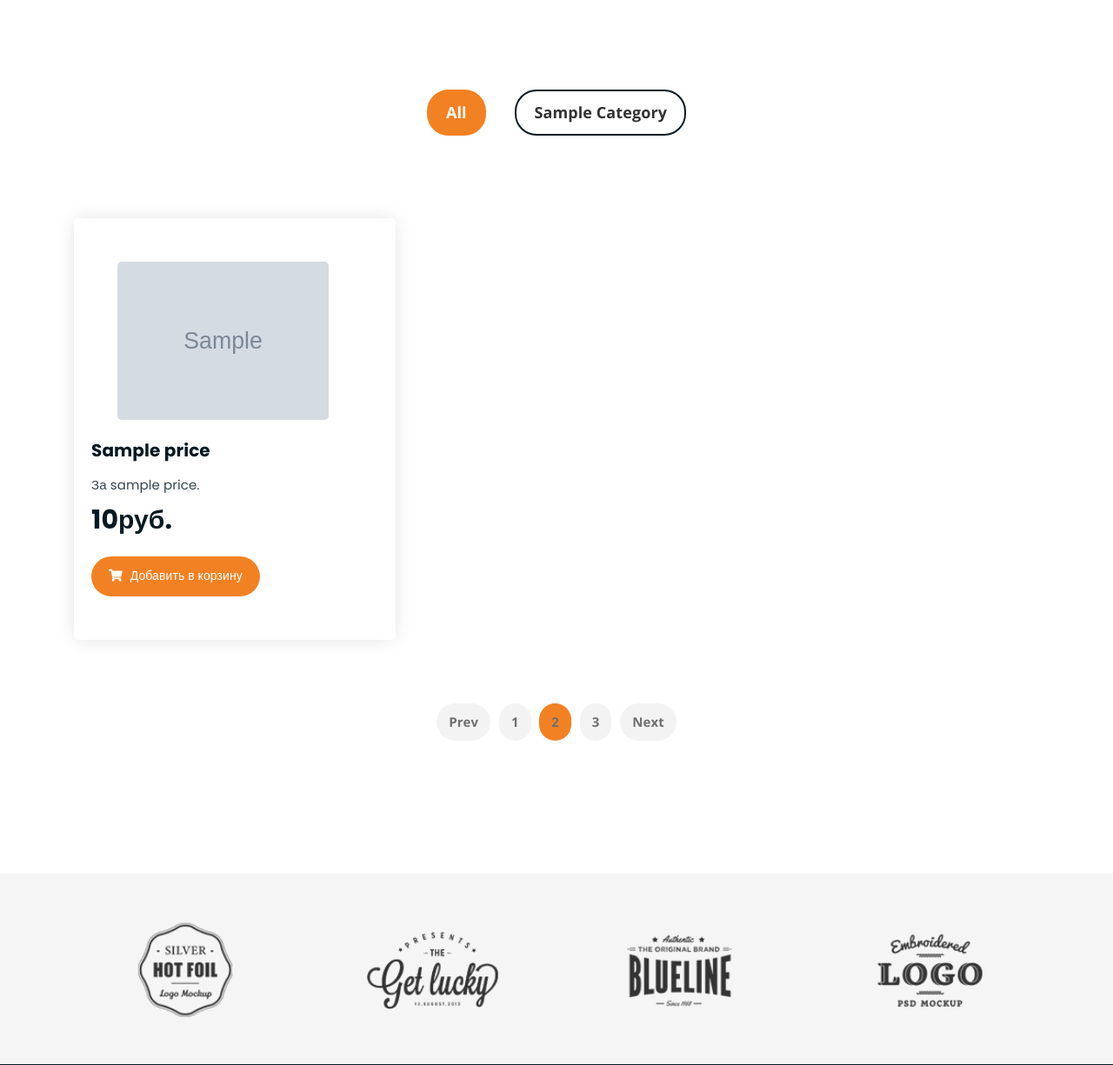
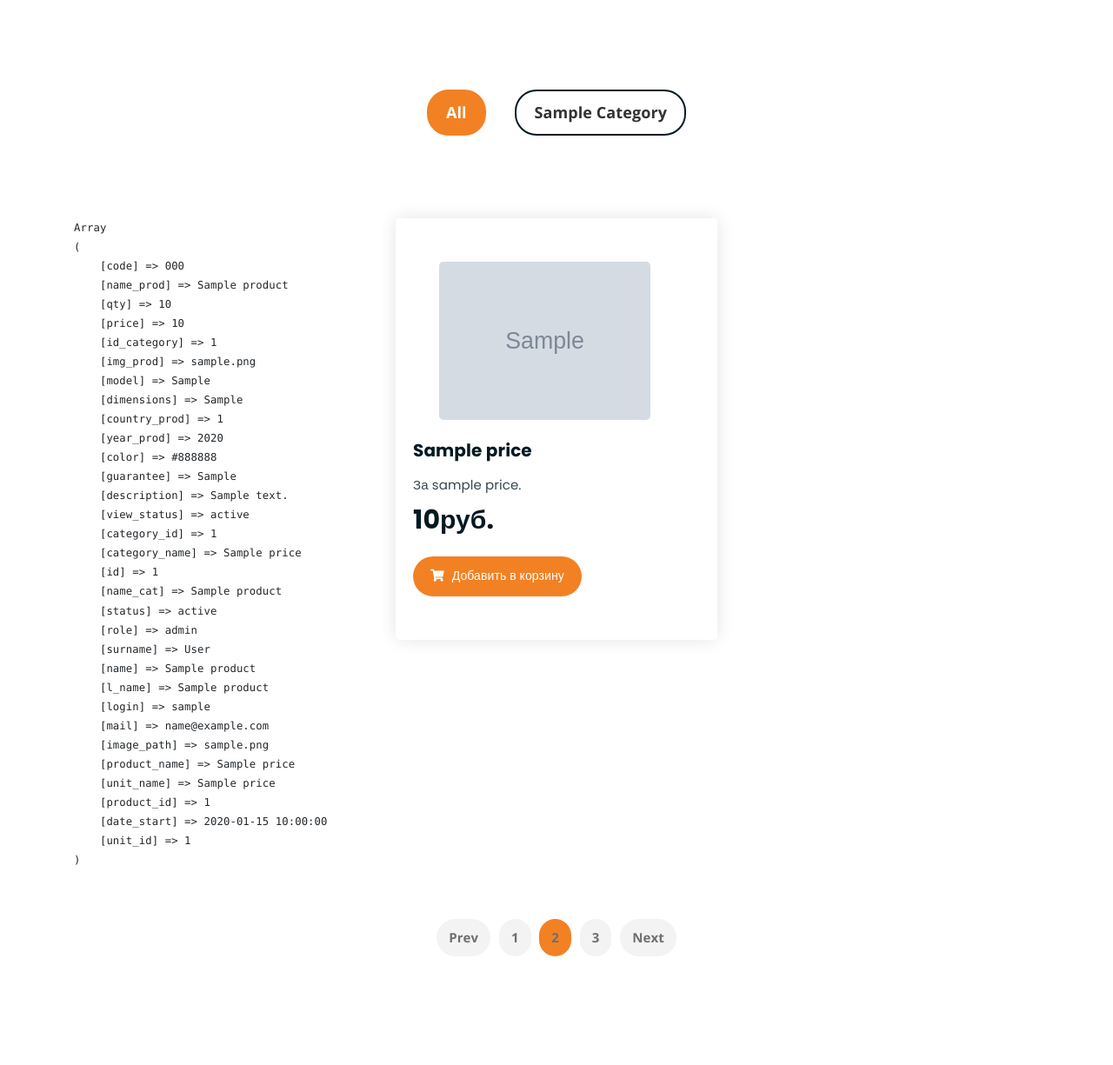
Before and after one commit to kychanova/mdk08.01, a PHP site: page /shop.php in a window 1280 px wide. Shown: the part 513-1738 px from the top of the page at 87% size. Run offline with PHP 8.4, Linux system fonts and the light colour scheme; tables that the repository leaves empty or names only in its code hold one stand-in row (values such as "Sample post"); grey boxes marked "Sample" are stand-in pictures.

Commit message:
change shop

```diff
--- a/controllers/connect.php
+++ b/controllers/connect.php
@@ -1,8 +1,8 @@
 <?php
-$host = 'localhost';
+$host = '127.0.0.2';
 $db = 'frutkha';
 $user = 'root';
 $pass = '';
 
-$conn = new mysqli($host, $user, $pass, $db);
-if ($conn->connect_error) die("Fatal error");
+$conn = mysqli_connect($host, $user, $pass, $db);
+if (!$conn) die("Fatal error");
--- a/shop.php
+++ b/shop.php
@@ -77,16 +77,19 @@
 
 					for ($i=0;$i<$num_rows;$i++){
 						$prod = mysqli_fetch_array($result_prod, MYSQLI_ASSOC);
-						$price = strtolower($prod['unit_name']);
+						echo "<pre>";
+						print_r($prod);
+						echo "</pre>";
+						$unit = strtolower($prod['unit_name']);
 						$prod_html = <<<_ITEM
 
 						<div class="">
 							<div class="single-product-item">
 								<div class="product-image">
-									<a href="single-product.html?prod_id=$prod[product_id]"><img src="assets/img/products/$prod[image_path]" alt="$prod[product_name]"></a>
+									<a href="single-product.php?prod_id=$prod[product_id]"><img src="assets/img/products/$prod[image_path]" alt="$prod[product_name]"></a>
 								</div>
 								<h3>$prod[product_name]</h3>
-								<p class="product-price"><span>За $price.</span> $prod[price]руб. </p>
+								<p class="product-price"><span>За $unit.</span> $prod[price]руб. </p>
 								<a href="cart.html" class="cart-btn"><i class="fas fa-shopping-cart"></i> Добавить в корзину</a>
 							</div>
 						</div>
--- /dev/null
+++ b/test_get.php
@@ -0,0 +1,2 @@
+<?php
+print_r($_GET);
```
